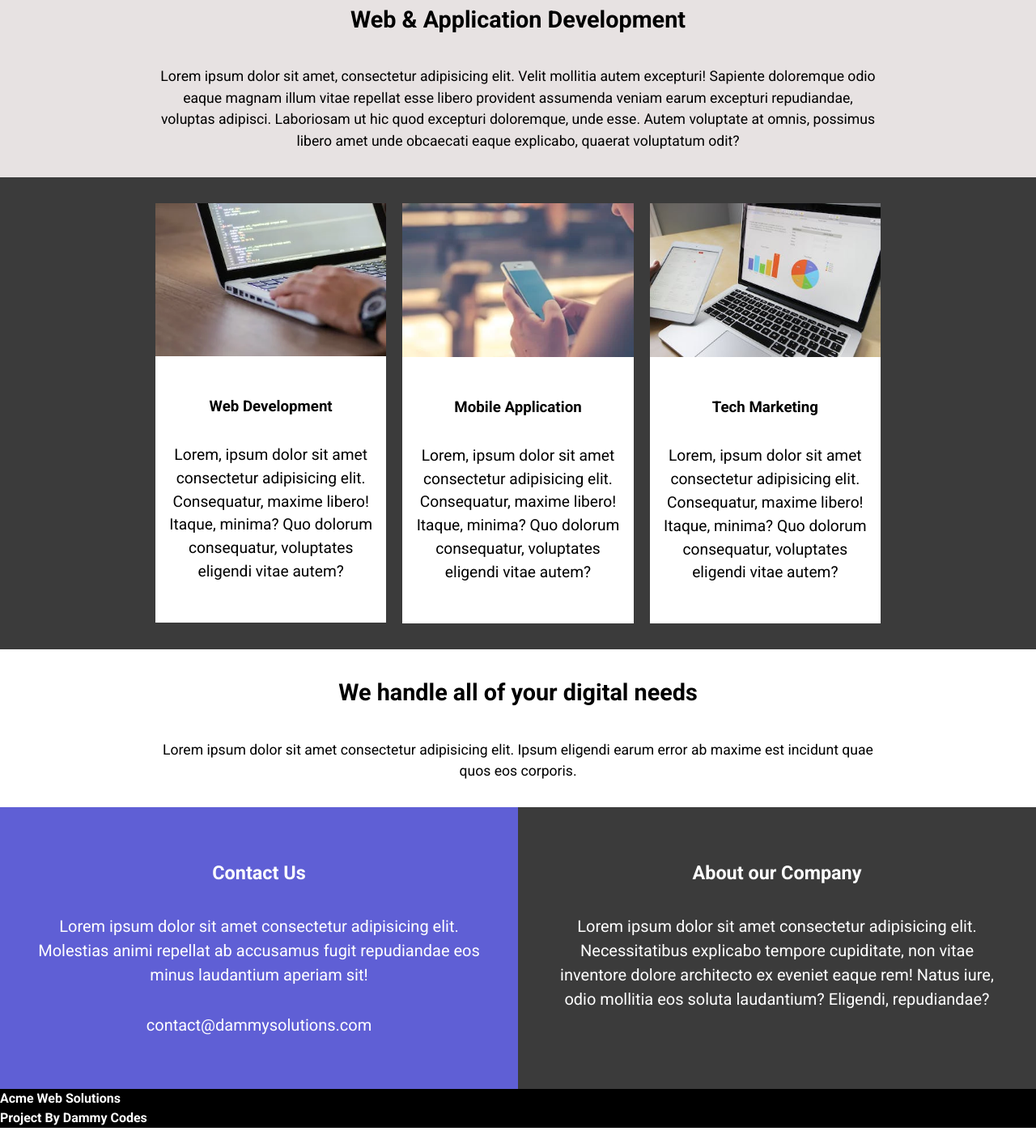
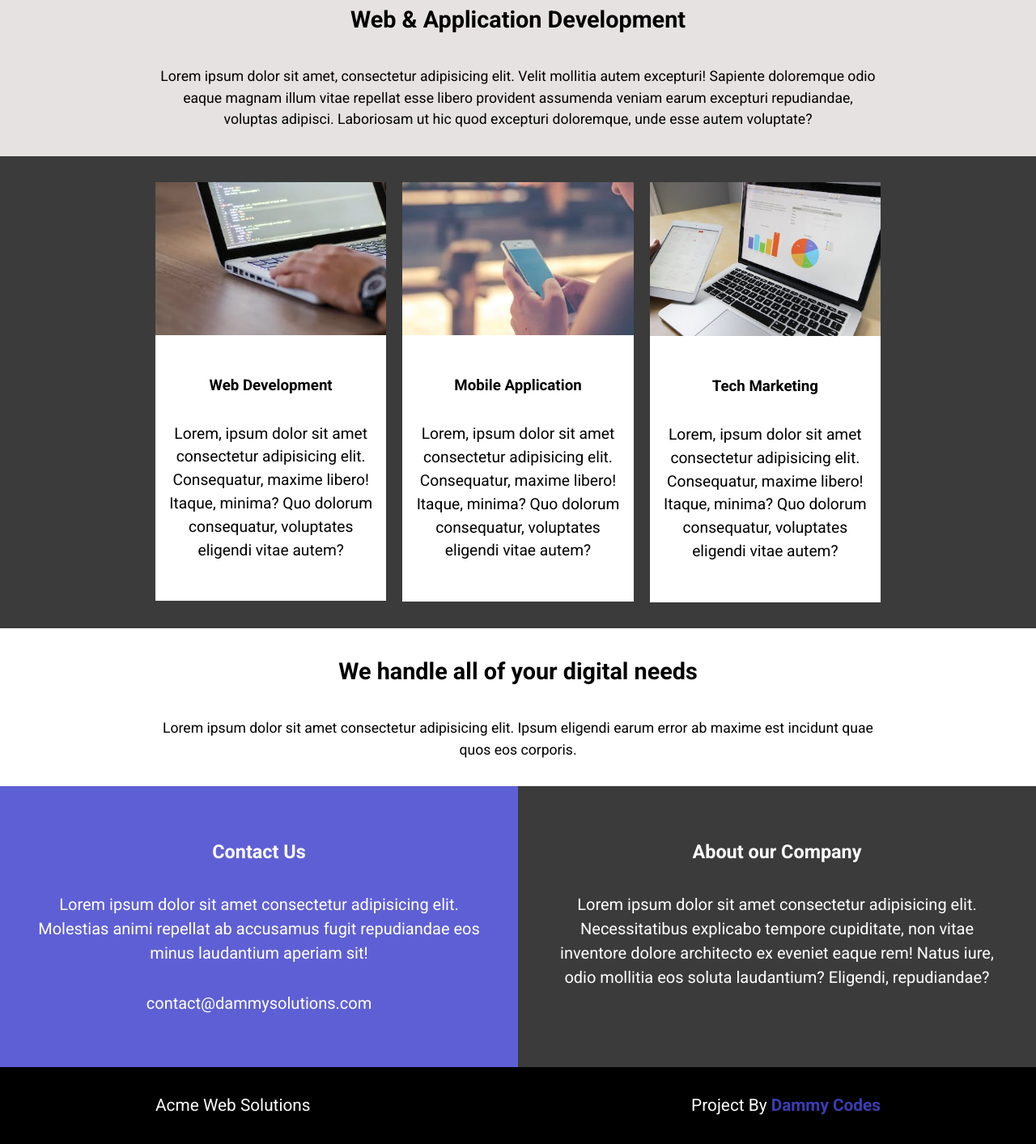
Before and after one commit to DammyCodes/Acme_Web_Solutions, a plain HTML site: page index.html in a window 1280 px wide. Shown: the part 429-1842 px from the top of the page at 81% size. Drawn offline with Linux system fonts and the light colour scheme.

Commit message:
update index.html

```diff
--- a/index.html
+++ b/index.html
@@ -23,7 +23,7 @@
         <section class="webapp develop">
             <div class="content-wrap">
                 <h2>Web & Application Development</h2>
-                <p>Lorem ipsum dolor sit amet, consectetur adipisicing elit. Velit mollitia autem excepturi! Sapiente doloremque odio eaque magnam illum vitae repellat esse libero provident assumenda veniam earum excepturi repudiandae, voluptas adipisci. Laboriosam ut hic quod excepturi doloremque, unde esse. Autem voluptate at omnis, possimus libero amet unde obcaecati eaque explicabo, quaerat voluptatum odit?</p>
+                <p>Lorem ipsum dolor sit amet, consectetur adipisicing elit. Velit mollitia autem excepturi! Sapiente doloremque odio eaque magnam illum vitae repellat esse libero provident assumenda veniam earum excepturi repudiandae, voluptas adipisci. Laboriosam ut hic quod excepturi doloremque, unde esse autem voluptate?</p>
             </div>
         </section>
         <section class="services">
@@ -72,8 +72,10 @@
             </div>
         </section>
         <footer>
-            <h4>Acme Web Solutions</h4>
-            <h4>Project By <span>Dammy Codes</span></h4>
+            <div class="content-wrap footer-container">
+                <p>Acme Web Solutions</p>
+                <p>Project By <span>Dammy Codes</span></p>
+            </div>
         </footer>
     </div>
 </body>
```
